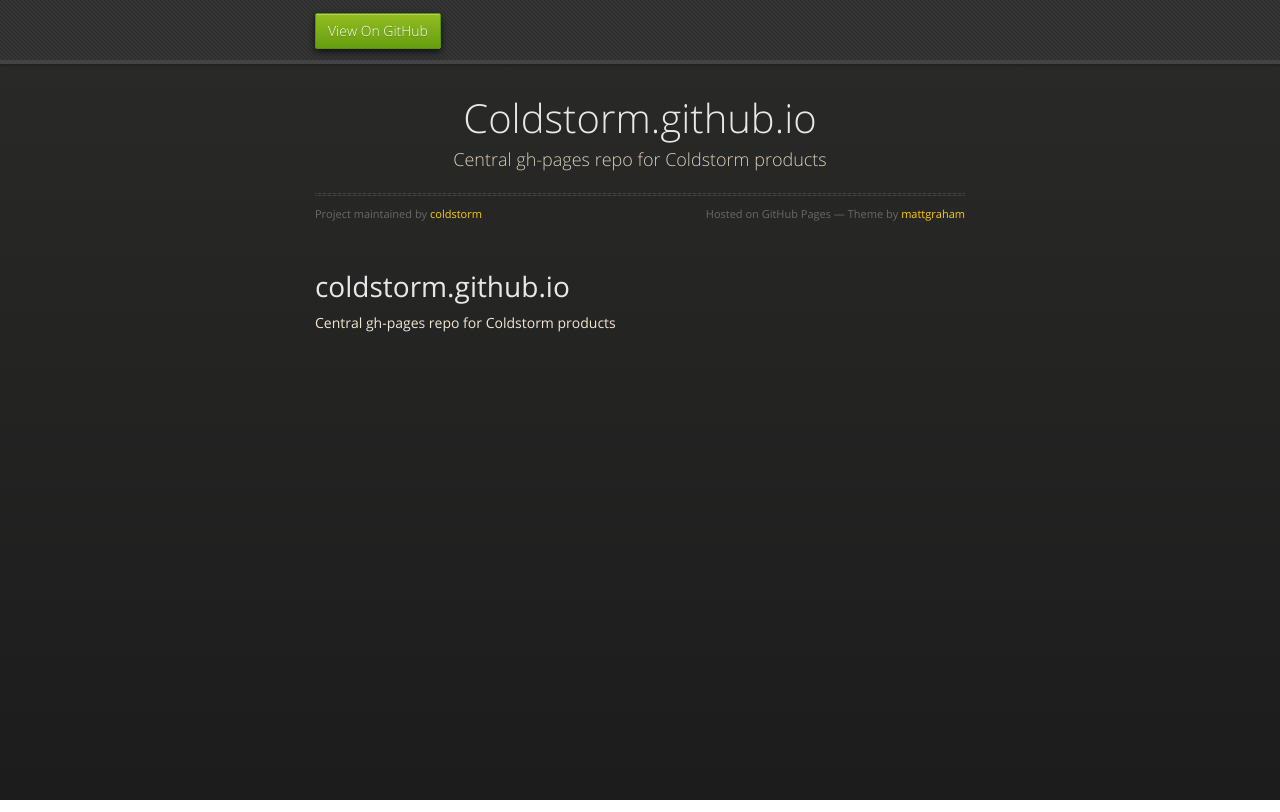
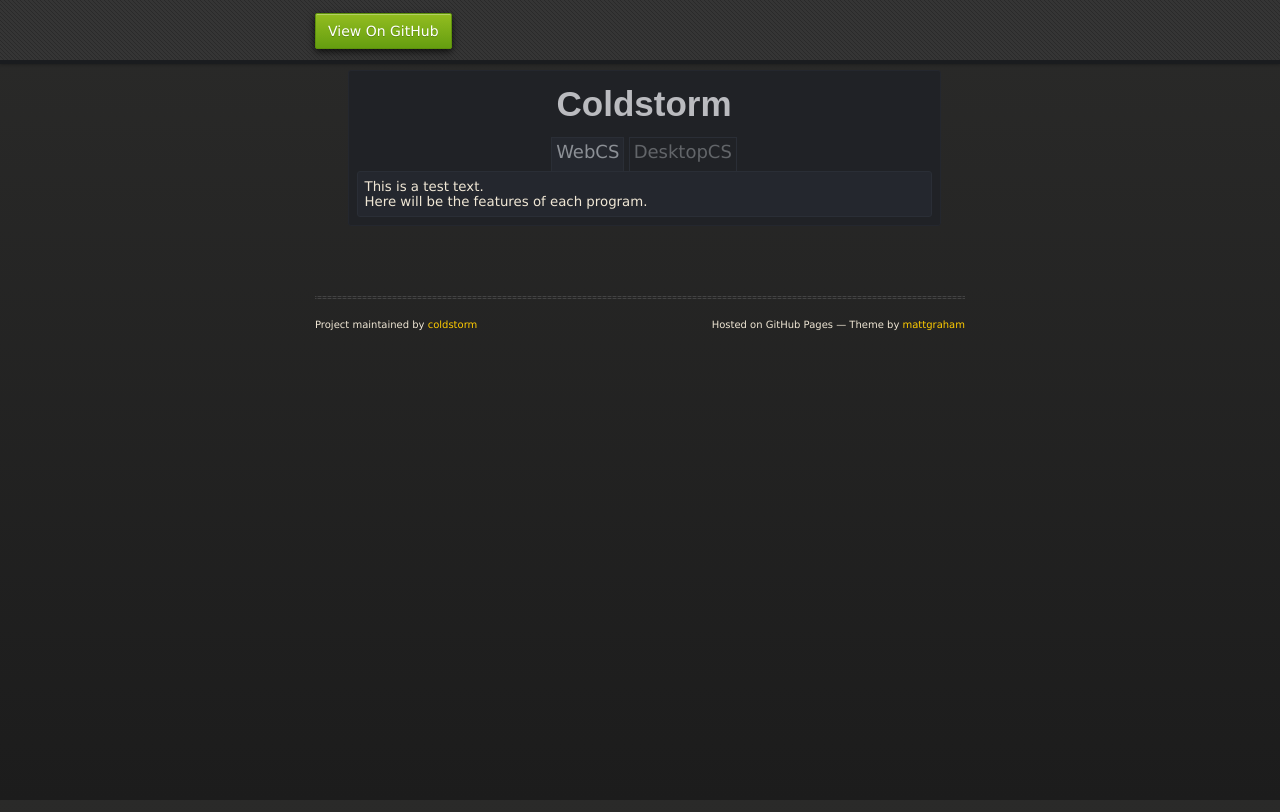
Before and after one commit to coldstorm/coldstorm.github.io, a plain HTML site: page index.html in a window 1280 px wide. Drawn offline with nearby package versions, Linux system fonts and the light colour scheme.

Commit message:
Making the website resemble the client

```diff
--- a/index.html
+++ b/index.html
@@ -4,7 +4,8 @@
     <meta charset="utf-8">
     <meta http-equiv="X-UA-Compatible" content="chrome=1">
     <title>Coldstorm.github.io by coldstorm</title>
-    <link rel="stylesheet" href="stylesheets/styles.css">
+    <!--<link rel="stylesheet" href="stylesheets/styles.css">-->
+    <link rel="stylesheet" href="stylesheets/main.css" />
     <link rel="stylesheet" href="stylesheets/pygment_trac.css">
     <script src="https://ajax.googleapis.com/ajax/libs/jquery/1.7.1/jquery.min.js"></script>
     <script src="javascripts/respond.js"></script>
@@ -15,32 +16,42 @@
     <link rel="stylesheet" href="stylesheets/ie.css">
     <![endif]-->
     <meta name="viewport" content="width=device-width, initial-scale=1, user-scalable=no">
-
 </head>
 <body>
     <div id="header">
         <nav>
             <li class="fork"><a href="https://github.com/coldstorm">View On GitHub</a></li>
         </nav>
-      </div><!-- end header -->
+    </div>
 
     <div class="wrapper">
+        <section>
+            <div class="container">
+                <div class="chat">
+                    <header>
+                        <div class="title">Coldstorm</div>
+                        <ul class="tabs">
+                            <li class="tab active">WebCS
+                            </li>
+                            <li class="tab">DesktopCS
+                            </li>
+                        </ul>
+                    </header>
+                    <main>
+                    <div class="lines">
+                        This is a test text.<br />
+                        Here will be the features of each program.<br />
+                    </div>
+                </main>
+                </div>
+            </div>
+        </section>
 
         <section>
-        <div id="title">
-          <h1>Coldstorm.github.io</h1>
-          <p>Central gh-pages repo for Coldstorm products</p>
-          <hr>
+            <hr />
             <span class="credits left">Project maintained by <a href="https://github.com/coldstorm">coldstorm</a></span>
             <span class="credits right">Hosted on GitHub Pages &mdash; Theme by <a href="https://twitter.com/michigangraham">mattgraham</a></span>
-        </div>
-
-        <h1>
-<a name="coldstormgithubio" class="anchor" href="#coldstormgithubio"><span class="octicon octicon-link"></span></a>coldstorm.github.io</h1>
-
-<p>Central gh-pages repo for Coldstorm products</p>
         </section>
-
     </div>
     <!--[if !IE]><script>fixScale(document);</script><![endif]-->
 
--- /dev/null
+++ b/stylesheets/main.css
@@ -0,0 +1,416 @@
+/* Coldstorm styles */
+html {
+    height: 95%;
+    margin: 0;
+    padding: 0;
+}
+
+body {
+    background-color: #1a1c1f;
+    font-family: verdana, sans-serif;
+    font-size: 10pt;
+    height: 95%;
+    margin: 0;
+    padding: 0;
+}
+
+main {
+    height: 70%;
+    padding-bottom: 5px;
+    padding-left: 5px;
+    padding-right: 5px;
+}
+
+header {
+    height: 30%;
+}
+
+.title {
+    font-family: sans-serif;
+    font-size: 35px;
+    font-weight: bold;
+    color: #babbbf;
+    text-align: center;
+    padding-top: 10px;
+    padding-bottom: 10px;
+}
+
+.container {
+    height: 100%;
+}
+
+.lines {
+    padding-top: 0px;
+    background-color: #24272e;
+    border: 1px solid #2a2e36;
+    border-radius: 3px;
+    /* border-top-left-radius: 0; */
+    /* height: 100%; */
+    /* margin-bottom: 4px; */
+    /* margin-top: 20px; */
+    overflow: auto;
+    word-wrap: break-word;
+    padding: 7px;
+}
+
+.chat {
+    background-color: #202226;
+    border: 1px solid #24272e;
+    border-radius: 3px;
+    height: 100%;
+    margin-left: 5%;
+    margin-top: 50px;
+    padding: 3px;
+    width: 90%;
+}
+
+.tabs {
+    /* height: 20px; */
+    /* width: 50%; */
+    /* margin: 0; */
+    /* margin-top: 20px; */;
+    padding: 0px;
+    margin-bottom: 0px;
+    text-align: center;
+}
+
+.tab {
+    background-color: #24272e;
+    border: 1px solid #2a2e36;
+    border-top: 1px solid #2a2e36;
+    border-left: 1px solid #2a2e36;
+    border-right: 1px solid #2a2e36;
+    border-bottom: 0px;
+    color: #8c9096;
+    display: inline-block;
+    /* margin-right: 2px; */
+    margin-top: 20px;
+    padding-top: 3px;
+    padding-left: 4px;
+    padding-right: 4px;
+}
+
+.tab {
+    font-size: large;
+    background-color: #202226;
+    border-top: 1px solid #2a2e36;
+    border-left: 1px solid #2a2e36;
+    border-right: 1px solid #2a2e36;
+    border-bottom: none;
+    margin-top: 20px;
+    color: #626569;
+    height: 30px;
+    margin-top: 3px;
+}
+
+    .tab.active {
+        background-color: #24272e;
+        color: #8c9096;
+        height: 30px;
+        /* margin-top: 3px; */
+    }
+
+/* From styles.css */
+table {
+    border-collapse: collapse;
+    border-spacing: 0;
+}
+
+body {
+    padding: 0px 0 20px 0px;
+    margin: 0px;
+    color: #f0e7d5;
+    font-weight: normal;
+    background: #252525;
+    background-attachment: fixed !important;
+    background: -webkit-gradient(linear, 50% 0%, 50% 100%, color-stop(0%, #2a2a29), color-stop(100%, #1c1c1c));
+    background: -webkit-linear-gradient(#2a2a29, #1c1c1c);
+    background: -moz-linear-gradient(#2a2a29, #1c1c1c);
+    background: -o-linear-gradient(#2a2a29, #1c1c1c);
+    background: -ms-linear-gradient(#2a2a29, #1c1c1c);
+    background: linear-gradient(#2a2a29, #1c1c1c);
+}
+
+h1, h2, h3, h4, h5, h6 {
+    color: #e8e8e8;
+    margin: 0 0 10px;
+    font-weight: normal;
+}
+
+p, ul, ol, table, pre, dl {
+    margin: 0 0 20px;
+}
+
+h1, h2, h3 {
+    line-height: 1.1;
+}
+
+h1 {
+    font-size: 28px;
+}
+
+h2 {
+    font-size: 24px;
+}
+
+h4, h5, h6 {
+    color: #e8e8e8;
+}
+
+h3 {
+    font-size: 18px;
+    line-height: 24px;
+    font-weight: normal;
+    color: #b6b6b6;
+}
+
+a {
+    color: #ffcc00;
+    font-weight: 400;
+    text-decoration: none;
+}
+
+    a:hover {
+        color: #ffeb9b;
+    }
+
+    a small {
+        font-size: 11px;
+        color: #666;
+        margin-top: -0.6em;
+        display: block;
+    }
+
+ul {
+    list-style-image: url("../images/bullet.png");
+}
+
+strong {
+    font-weight: normal;
+}
+
+.wrapper {
+    max-width: 650px;
+    margin: 0 auto;
+    position: relative;
+    padding: 0 20px;
+}
+
+section img {
+    max-width: 100%;
+}
+
+blockquote {
+    border-left: 3px solid #ffcc00;
+    margin: 0;
+    padding: 0 0 0 20px;
+    font-style: italic;
+}
+
+code {
+    font-family: "Lucida Sans", Monaco, Bitstream Vera Sans Mono, Lucida Console, Terminal;
+    color: #efefef;
+    font-size: 13px;
+    margin: 0 4px;
+    padding: 4px 6px;
+    -moz-border-radius: 2px;
+    -webkit-border-radius: 2px;
+    -o-border-radius: 2px;
+    -ms-border-radius: 2px;
+    -khtml-border-radius: 2px;
+    border-radius: 2px;
+}
+
+pre {
+    padding: 8px 15px;
+    background: #191919;
+    -moz-border-radius: 2px;
+    -webkit-border-radius: 2px;
+    -o-border-radius: 2px;
+    -ms-border-radius: 2px;
+    -khtml-border-radius: 2px;
+    border-radius: 2px;
+    border: 1px solid #121212;
+    -moz-box-shadow: inset 0 1px 3px rgba(0, 0, 0, 0.3);
+    -webkit-box-shadow: inset 0 1px 3px rgba(0, 0, 0, 0.3);
+    -o-box-shadow: inset 0 1px 3px rgba(0, 0, 0, 0.3);
+    box-shadow: inset 0 1px 3px rgba(0, 0, 0, 0.3);
+    overflow: auto;
+    overflow-y: hidden;
+}
+
+    pre code {
+        color: #efefef;
+        text-shadow: 0px 1px 0px #000;
+        margin: 0;
+        padding: 0;
+    }
+
+table {
+    width: 100%;
+    border-collapse: collapse;
+}
+
+th {
+    text-align: left;
+    padding: 5px 10px;
+    border-bottom: 1px solid #434343;
+    color: #b6b6b6;
+    font-weight: normal;
+}
+
+td {
+    text-align: left;
+    padding: 5px 10px;
+    border-bottom: 1px solid #434343;
+}
+
+hr {
+    border: 0;
+    outline: none;
+    height: 3px;
+    background: transparent url("../images/hr.gif") center center repeat-x;
+    margin: 0 0 20px;
+}
+
+dt {
+    color: #F0E7D5;
+    font-weight: normal;
+}
+
+#header {
+    z-index: 100;
+    left: 0;
+    top: 0px;
+    height: 60px;
+    width: 100%;
+    position: fixed;
+    background: url(../images/nav-bg.gif) #1a1c1f;
+    border-bottom: 4px solid #1a1c1f;
+    -moz-box-shadow: 0px 1px 3px rgba(0, 0, 0, 0.25);
+    -webkit-box-shadow: 0px 1px 3px rgba(0, 0, 0, 0.25);
+    -o-box-shadow: 0px 1px 3px rgba(0, 0, 0, 0.25);
+    box-shadow: 0px 1px 3px rgba(0, 0, 0, 0.25);
+}
+
+    #header nav {
+        max-width: 650px;
+        margin: 0 auto;
+        padding: 0 10px;
+        background: blue;
+        margin: 6px auto;
+    }
+
+        #header nav li {
+            font-weight: normal;
+            list-style: none;
+            display: inline;
+            color: white;
+            line-height: 50px;
+            text-shadow: 0px 1px 0px rgba(0, 0, 0, 0.2);
+            font-size: 14px;
+        }
+
+            #header nav li a {
+                color: white;
+                border: 1px solid #5d910b;
+                background: -webkit-gradient(linear, 50% 0%, 50% 100%, color-stop(0%, #93bd20), color-stop(100%, #659e10));
+                background: -webkit-linear-gradient(#93bd20, #659e10);
+                background: -moz-linear-gradient(#93bd20, #659e10);
+                background: -o-linear-gradient(#93bd20, #659e10);
+                background: -ms-linear-gradient(#93bd20, #659e10);
+                background: linear-gradient(#93bd20, #659e10);
+                -moz-border-radius: 2px;
+                -webkit-border-radius: 2px;
+                -o-border-radius: 2px;
+                -ms-border-radius: 2px;
+                -khtml-border-radius: 2px;
+                border-radius: 2px;
+                -moz-box-shadow: inset 0px 1px 0px rgba(255, 255, 255, 0.3), 0px 3px 7px rgba(0, 0, 0, 0.7);
+                -webkit-box-shadow: inset 0px 1px 0px rgba(255, 255, 255, 0.3), 0px 3px 7px rgba(0, 0, 0, 0.7);
+                -o-box-shadow: inset 0px 1px 0px rgba(255, 255, 255, 0.3), 0px 3px 7px rgba(0, 0, 0, 0.7);
+                box-shadow: inset 0px 1px 0px rgba(255, 255, 255, 0.3), 0px 3px 7px rgba(0, 0, 0, 0.7);
+                background-color: #93bd20;
+                padding: 10px 12px;
+                margin-top: 6px;
+                line-height: 14px;
+                font-size: 14px;
+                display: inline-block;
+                text-align: center;
+            }
+
+                #header nav li a:hover {
+                    background: -webkit-gradient(linear, 50% 0%, 50% 100%, color-stop(0%, #749619), color-stop(100%, #527f0e));
+                    background: -webkit-linear-gradient(#749619, #527f0e);
+                    background: -moz-linear-gradient(#749619, #527f0e);
+                    background: -o-linear-gradient(#749619, #527f0e);
+                    background: -ms-linear-gradient(#749619, #527f0e);
+                    background: linear-gradient(#749619, #527f0e);
+                    background-color: #659e10;
+                    border: 1px solid #527f0e;
+                    -moz-box-shadow: inset 0px 1px 1px rgba(0, 0, 0, 0.2), 0px 1px 0px rgba(0, 0, 0, 0);
+                    -webkit-box-shadow: inset 0px 1px 1px rgba(0, 0, 0, 0.2), 0px 1px 0px rgba(0, 0, 0, 0);
+                    -o-box-shadow: inset 0px 1px 1px rgba(0, 0, 0, 0.2), 0px 1px 0px rgba(0, 0, 0, 0);
+                    box-shadow: inset 0px 1px 1px rgba(0, 0, 0, 0.2), 0px 1px 0px rgba(0, 0, 0, 0);
+                }
+
+            #header nav li.fork {
+                float: left;
+                margin-left: 0px;
+            }
+
+            #header nav li.downloads {
+                float: right;
+                margin-left: 6px;
+            }
+
+            #header nav li.title {
+                float: right;
+                margin-right: 10px;
+                font-size: 11px;
+            }
+
+section {
+    max-width: 650px;
+    /*padding: 30px 0px 50px 0px;*/
+    margin: 20px 0;
+    margin-top: 70px;
+}
+
+    section #title {
+        border: 0;
+        outline: none;
+        margin: 0 0 25px 0;
+        padding: 0 0 5px 0;
+    }
+
+        section #title h1 {
+            font-weight: normal;
+            font-size: 40px;
+            text-align: center;
+            line-height: 36px;
+        }
+
+        section #title p {
+            color: #d7cfbe;
+            font-weight: normal;
+            font-size: 18px;
+            text-align: center;
+        }
+
+        section #title .credits {
+            font-size: 11px;
+            font-weight: normal;
+            color: #696969;
+            margin-top: -10px;
+        }
+
+    section .credits.left {
+        font-size: 10px;
+        float: left;
+    }
+
+    section .credits.right {
+        font-size: 10px;
+        float: right;
+    }
```
Also changed, not shown: 1 other file. Lines whose indentation alone changed are shown as unchanged.
